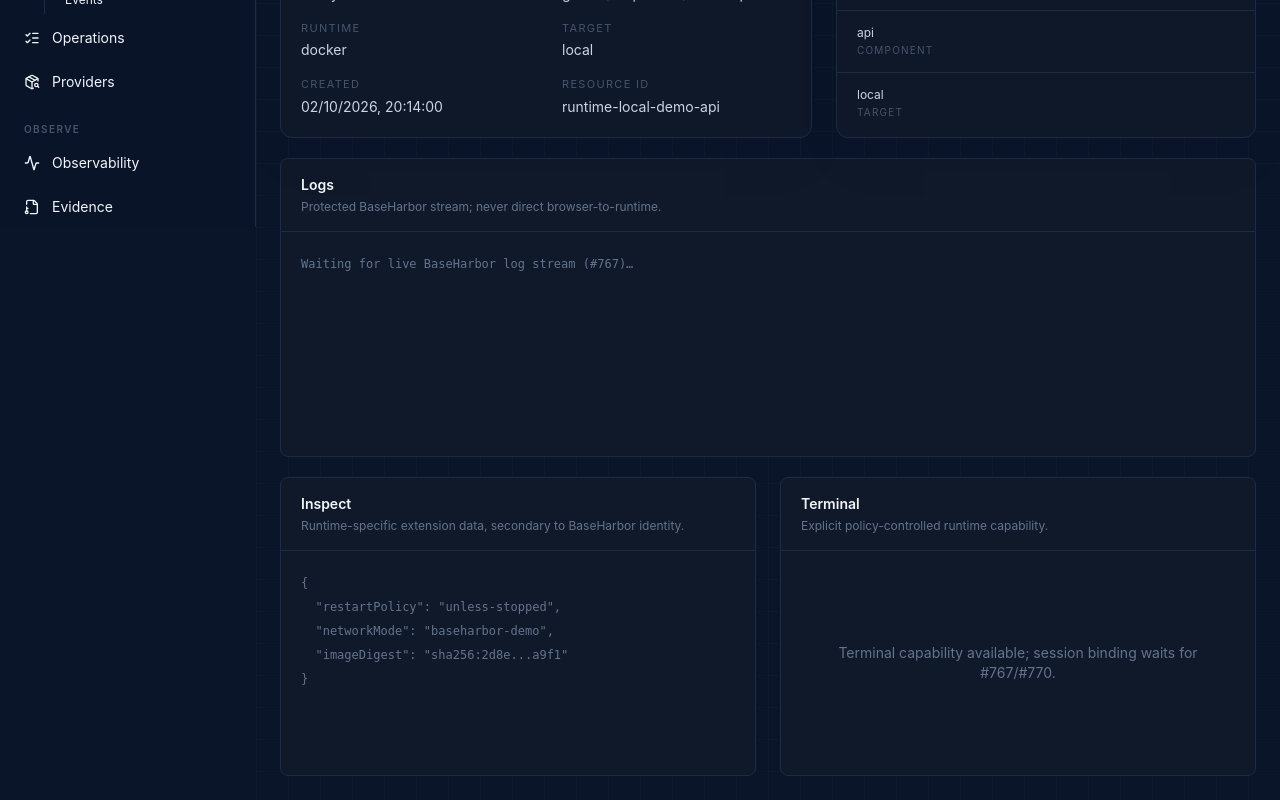
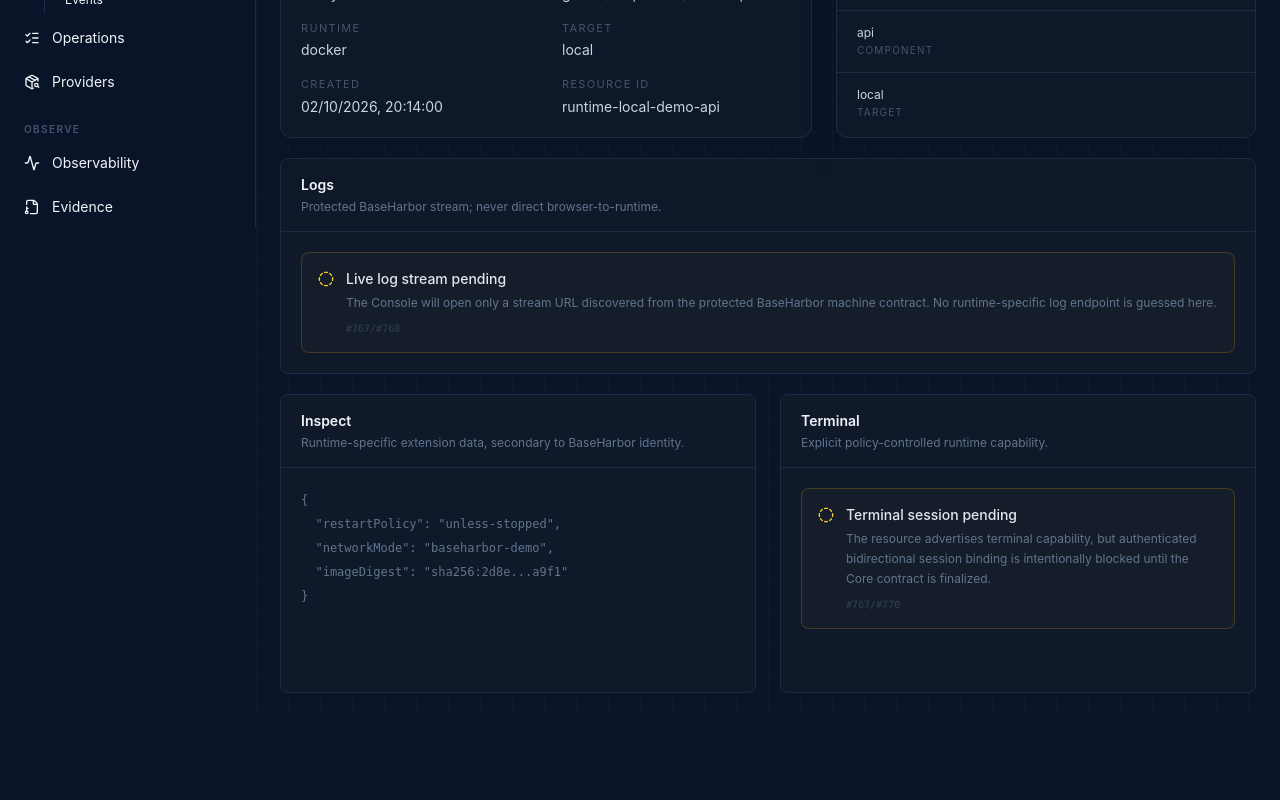
Before and after one commit to mcpdev80/baseharbor-console, a Next.js app: page /runtime/runtime-local-demo-api in a window 1280 px wide. Shown: the part 573-1373 px from the top of the page. After the commit the page ends 1290 px from the top, so only its background shows below. Built offline with nearby package versions, Linux system fonts and the light colour scheme.

Commit message:
fix: replace runtime stream placeholders with explicit contract states

```diff
--- a/src/app/runtime/[id]/page.tsx
+++ b/src/app/runtime/[id]/page.tsx
@@ -7,6 +7,7 @@ import { ResourceActions } from "@/components/runtime/resource-actions";
 import { ResourceMetrics } from "@/components/runtime/resource-metrics";
 import { Breadcrumbs } from "@/components/ui/breadcrumbs";
 import { ResourceTabs } from "@/components/ui/resource-tabs";
+import { ContractPending } from "@/components/ui/contract-pending";
 
 export default async function RuntimeResourcePage({ params }: { params: Promise<{ id: string }> }) {
   const { id } = await params;
@@ -99,7 +100,7 @@ export default async function RuntimeResourcePage({ params }: { params: Promise<
           <h2 id="logs-heading" className="text-sm font-semibold text-slate-100">Logs</h2>
           <p className="mt-1 text-xs text-slate-500">Protected BaseHarbor stream; never direct browser-to-runtime.</p>
         </div>
-        <pre className="min-h-56 overflow-auto p-5 text-xs leading-6 text-slate-500">Waiting for live BaseHarbor log stream (#767)…</pre>
+        <div className="p-5"><ContractPending issue="#767/#768" title="Live log stream pending" description="The Console will open only a stream URL discovered from the protected BaseHarbor machine contract. No runtime-specific log endpoint is guessed here." /></div>
       </section>
 
       <div className="grid gap-6 xl:grid-cols-2">
@@ -116,8 +117,10 @@ export default async function RuntimeResourcePage({ params }: { params: Promise<
             <h2 id="terminal-heading" className="text-sm font-semibold text-slate-100">Terminal</h2>
             <p className="mt-1 text-xs text-slate-500">Explicit policy-controlled runtime capability.</p>
           </div>
-          <div className="flex min-h-56 items-center justify-center p-6 text-center text-sm text-slate-500">
-            {resource.capabilities?.includes("terminal") ? "Terminal capability available; session binding waits for #767/#770." : "Terminal capability unavailable for this resource."}
+          <div className="p-5">
+            {resource.capabilities?.includes("terminal")
+              ? <ContractPending issue="#767/#770" title="Terminal session pending" description="The resource advertises terminal capability, but authenticated bidirectional session binding is intentionally blocked until the Core contract is finalized." />
+              : <div className="flex min-h-40 items-center justify-center text-center text-sm text-slate-500">Terminal capability unavailable for this resource.</div>}
           </div>
         </section>
       </div>
```
